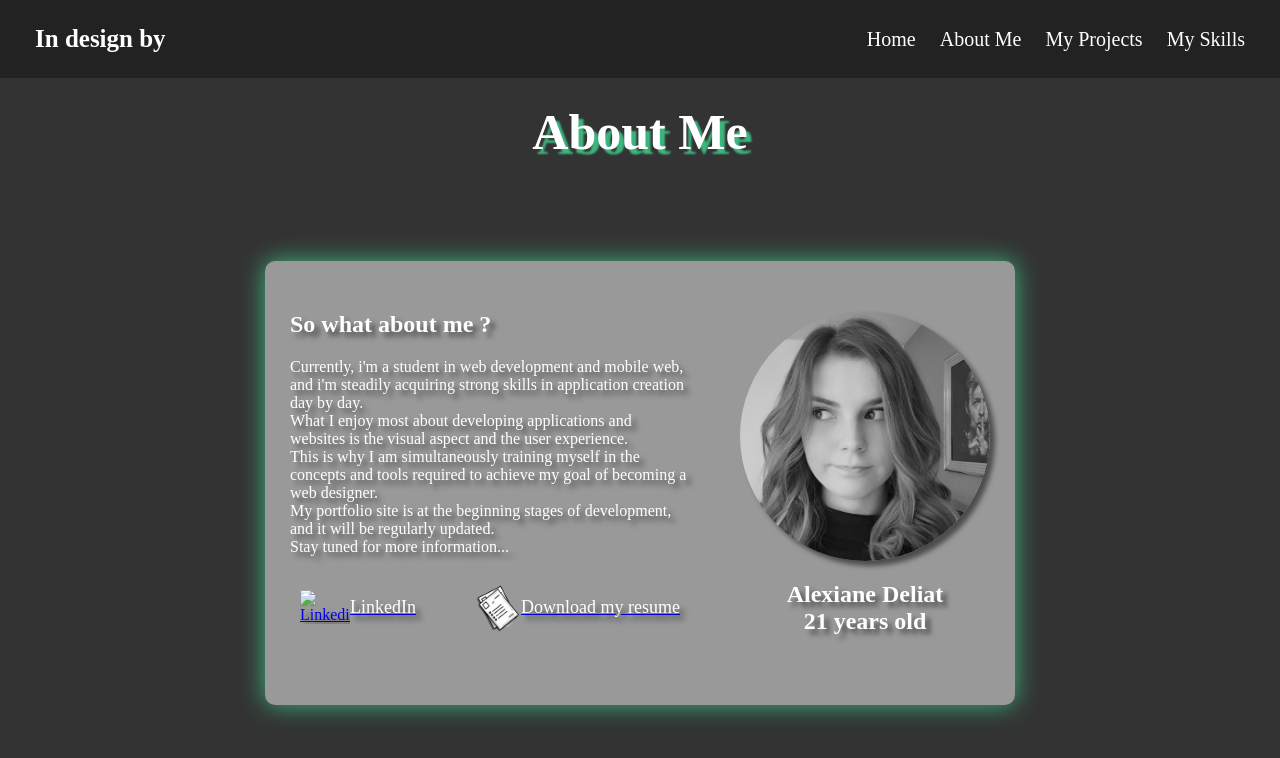
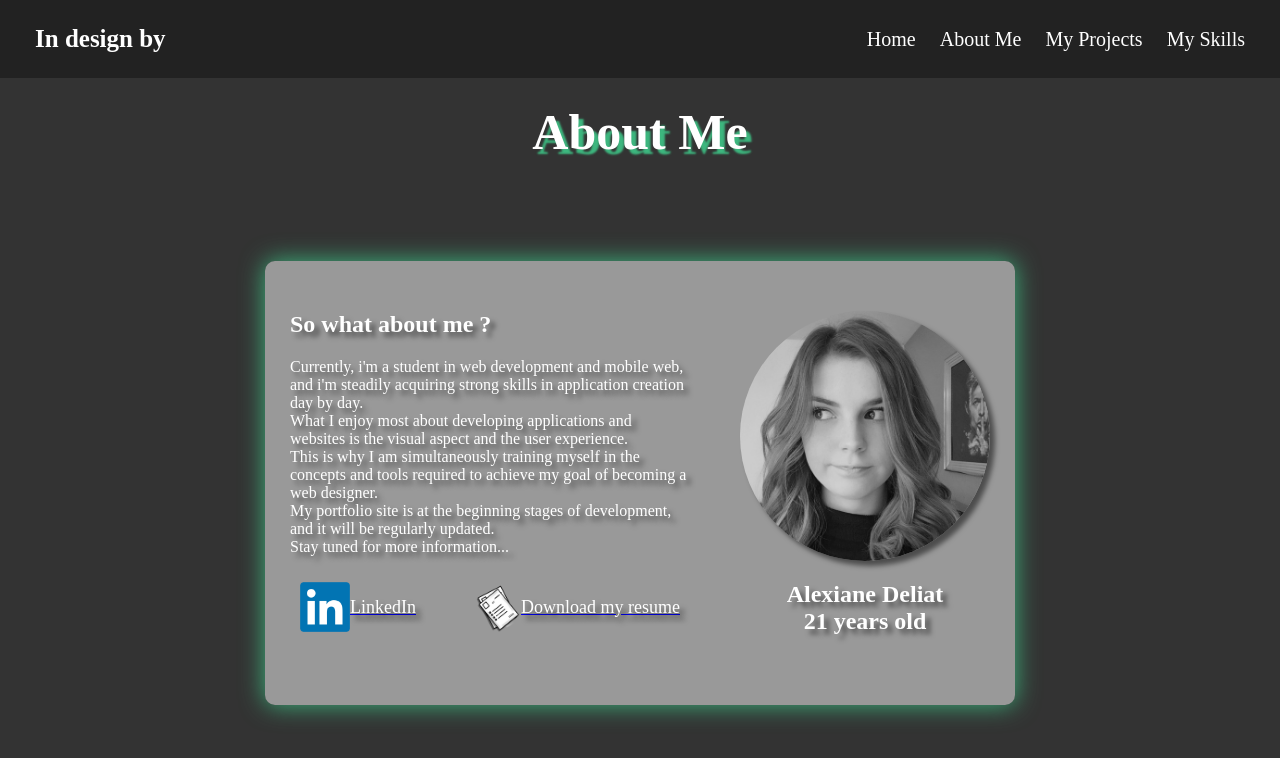
Before and after one commit to AlexianeDel/Portfolio, a plain HTML site: page about_me.html in a window 1280 px wide. Drawn offline with Linux system fonts and the light colour scheme.

Commit message:
about_me part_2 EDIT

```diff
--- a/about_me.html
+++ b/about_me.html
@@ -32,7 +32,7 @@
         </p>
         <div class="pict">
           <a href="https://www.linkedin.com/in/alexiane-deliat-47b9271a6/" target="_blank" class="social-icon">
-              <img src="images/logo/LinkedIn1.png" alt="Linkedin">
+              <img src="images/logo/LinkedIn.png" alt="Linkedin">
               <span class="social-name">LinkedIn</span>
           </a>
           <a href="documents/CVAlexiane.pdf" target="_blank" class="social-icon">
```
Also changed, not shown: images/logo/LinkedIn.png (added), images/logo/linkedin.webp (deleted).
